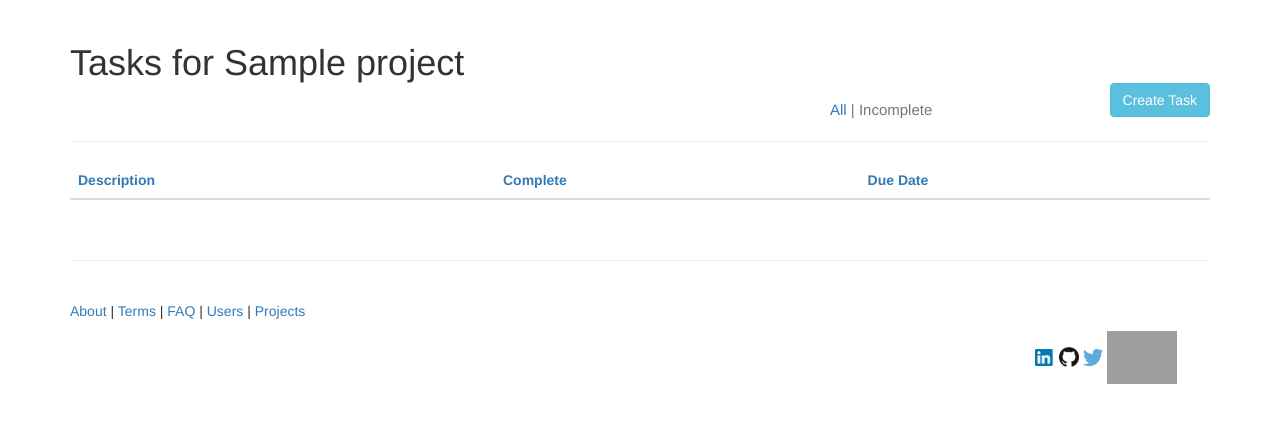
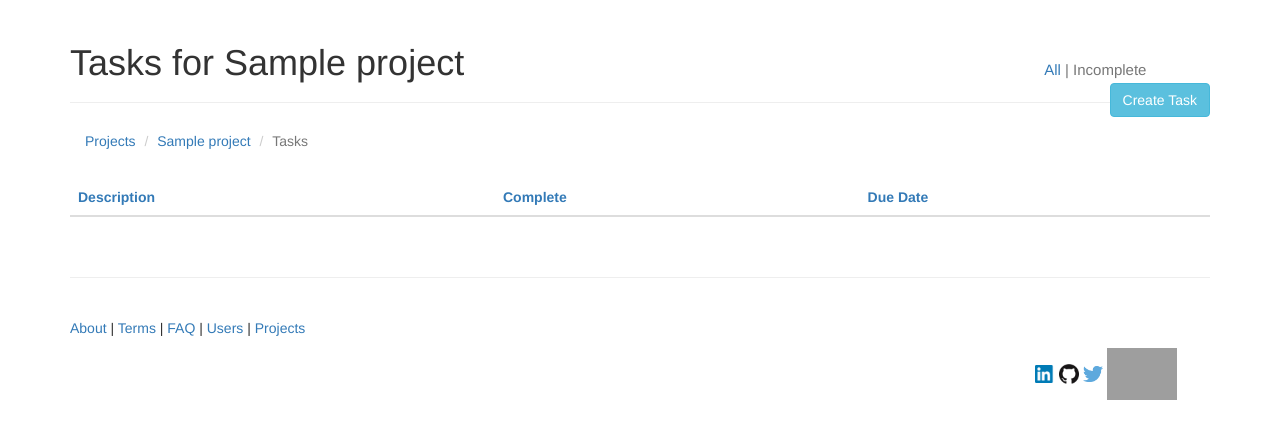
Before and after one commit to Jeff-Hostetler/gCamp, a Rails app: page /projects/1/tasks in a window 1280 px wide. Shown: the part 57-496 px from the top of the page. Run offline with Rails 7, Linux system fonts and the light colour scheme; tables that the repository leaves empty hold one stand-in row (values such as "Sample post"); lists and menus that the app fills with data are empty; style sheets or scripts are compiled from the project's sources; some libraries are stand-ins or nearby versions; grey boxes are pictures that could not be loaded.

Commit message:
finished MVP for tasks belong to project, need tests

```diff
--- a/app/assets/stylesheets/application.css.scss
+++ b/app/assets/stylesheets/application.css.scss
@@ -1,7 +1,9 @@
 @import "bootstrap-sprockets";
 @import "bootstrap";
 
-
+.breadcrumb{
+  background-color: white;
+}
 .jumbotron {
   background-image: url(https://farm8.staticflickr.com/7285/8743593650_82f9358a91_o.jpg);
   background-position: 50% 10%;
--- a/app/views/projects/show.html.erb
+++ b/app/views/projects/show.html.erb
@@ -11,6 +11,11 @@
   </h1>
 </div>
 
+<ol class="breadcrumb">
+  <li><a href="/projects">Projects</a></li>
+  <li class="active"><%= @project.name %></li>
+</ol>
+
 <%= link_to "#{@project.tasks.count} Tasks", project_tasks_path(@project) %>
 
 <br><br><br><br>
--- a/app/views/tasks/index.html.erb
+++ b/app/views/tasks/index.html.erb
@@ -1,7 +1,7 @@
 <div class="page-header">
 
   <h1>Tasks for <%= @project.name %>
-  <small class="col-md-offset-8", style="font-size:15px">
+    <small class="col-md-offset-6", style="font-size:15px">
       <%= link_to_unless_current("All", project_tasks_path(@project, type: "all")) %> |
       <% if params[:type] == nil %>
         Incomplete
@@ -13,7 +13,11 @@
   </h1>
 </div>
 
-
+<ol class="breadcrumb">
+  <li><a href="/projects">Projects</a></li>
+  <li><%= link_to @project.name, @project %></li>
+  <li class="active">Tasks</li>
+</ol>
 
 
 <table class="table">
```
Also changed, not shown: app/views/projects/index.html.erb (+9 -1 lines). Lines whose indentation alone changed are shown as unchanged.
